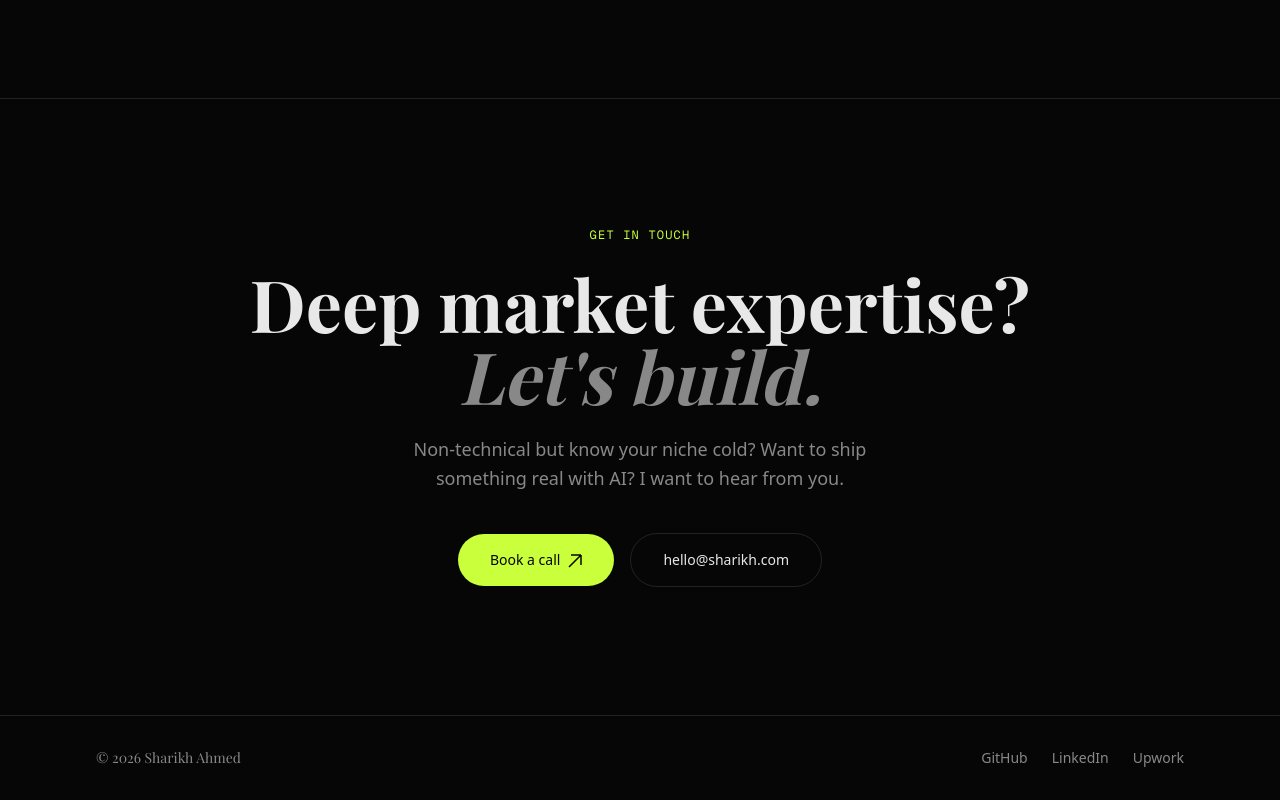
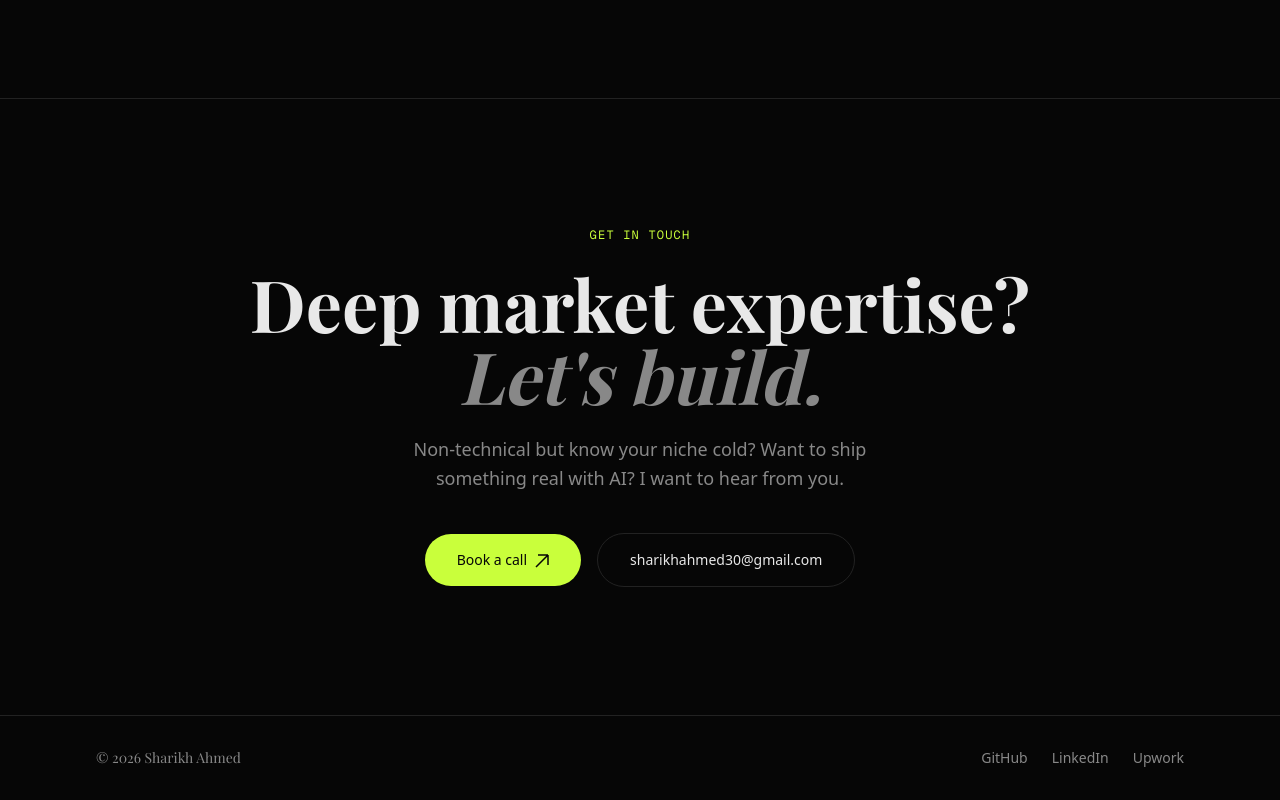
Before and after one commit to sharikhBat/sharikh-site, a Next.js app: page / in a window 1280 px wide. Shown: the part 3481-4281 px from the top of the page. Built offline with nearby package versions, Linux system fonts and the light colour scheme.

Commit message:
Update contact email

```diff
--- a/src/components/Contact.tsx
+++ b/src/components/Contact.tsx
@@ -46,10 +46,10 @@ export function Contact() {
               </svg>
             </a>
             <a
-              href="mailto:hello@sharikh.com"
+              href="mailto:sharikhahmed30@gmail.com"
               className="w-full sm:w-auto inline-flex items-center justify-center gap-2 px-8 py-4 border border-border text-foreground rounded-full text-sm hover:border-muted transition-colors"
             >
-              hello@sharikh.com
+              sharikhahmed30@gmail.com
             </a>
           </div>
         </AnimatedSection>
```
